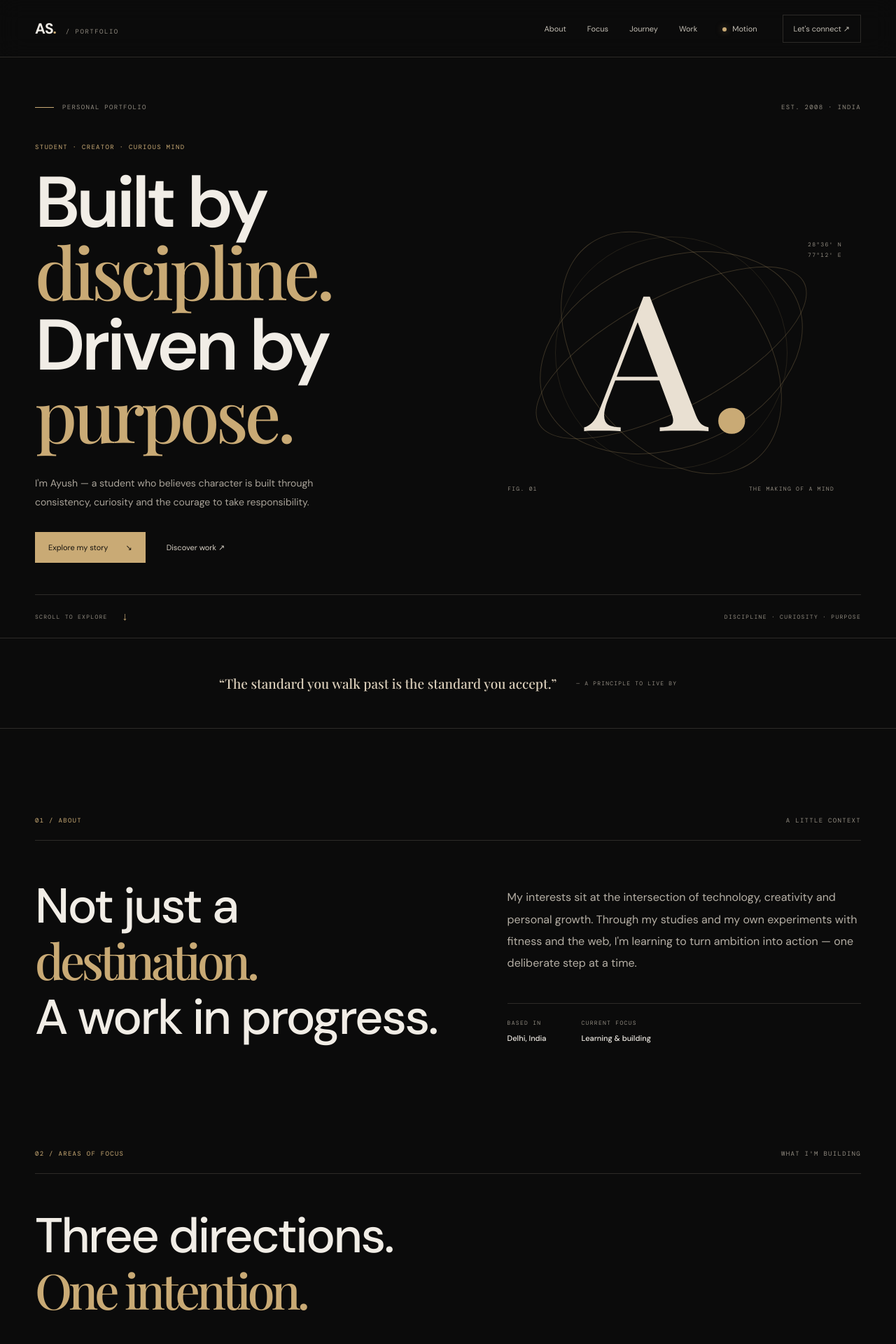
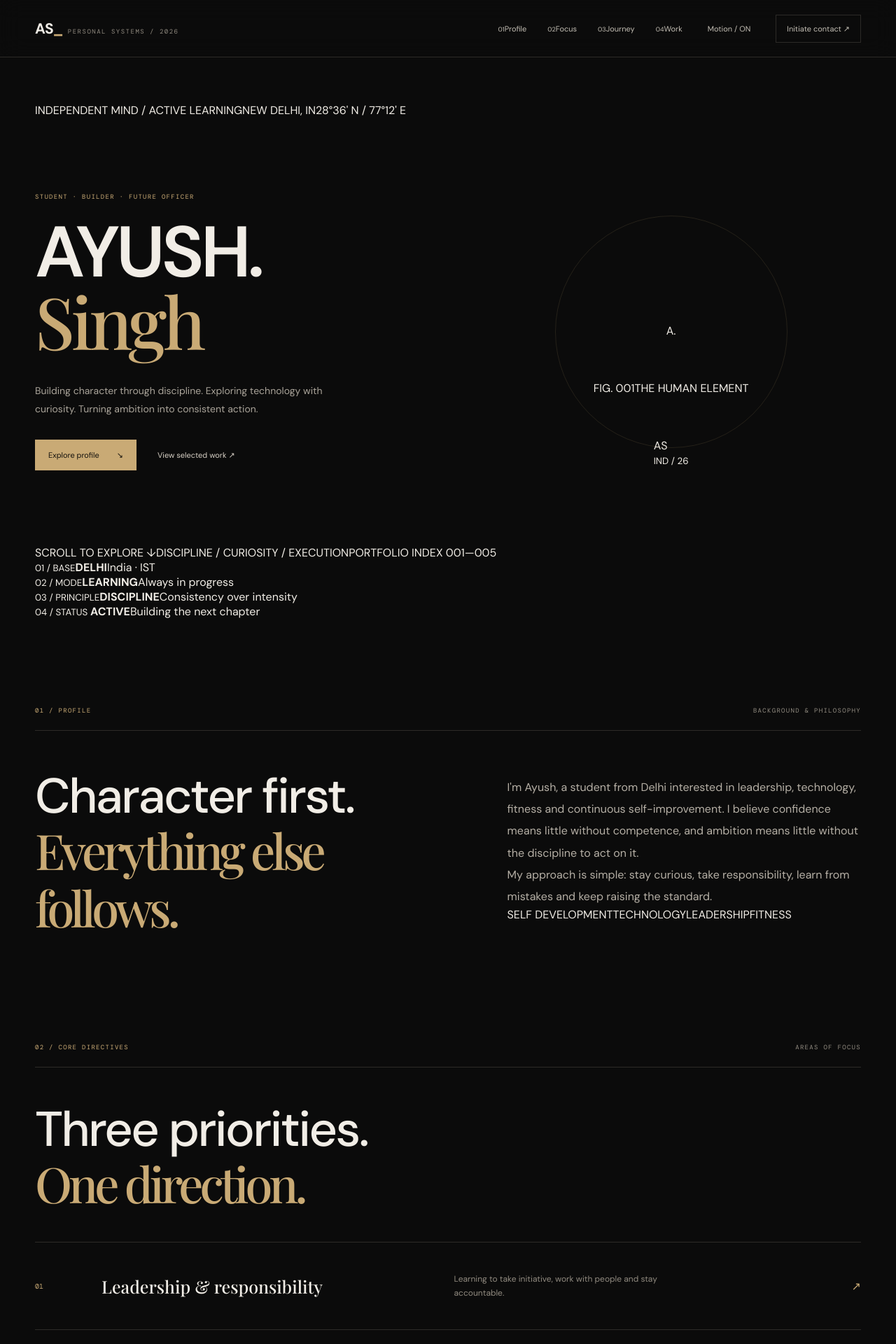
Before and after one commit to ayushsinghrajputt00-del/ayush-singh-portfolio, a React (Vite) app: page / in a window 1280 px wide. Shown: the top 1920 px of the page at 70% size. Built offline with nearby package versions, Linux system fonts and the light colour scheme; a web font is replaced by a local one.

Commit message:
Redesign portfolio with SAAI-inspired technical editorial direction

```diff
--- a/src/main.jsx
+++ b/src/main.jsx
@@ -4,202 +4,108 @@ import { motion, AnimatePresence, useReducedMotion } from "framer-motion";
 import "./styles.css";
 
 const focus = [
-  ["01", "Personal growth", "Learning to take responsibility, work with people and keep improving."],
-  ["02", "Technology", "Exploring web development, digital tools and the craft of building useful things."],
-  ["03", "Personal discipline", "Building consistency through study, physical training and everyday habits."]
+  ["01", "Leadership & responsibility", "Learning to take initiative, work with people and stay accountable."],
+  ["02", "Technology & digital craft", "Building practical skills through web projects, tools and experimentation."],
+  ["03", "Discipline & endurance", "Developing consistency through study, physical training and new challenges."]
 ];
 const journey = [
-  ["Curiosity", "Ask better questions", "Stay open to ideas, people and new perspectives."],
-  ["Consistency", "Show up every day", "Turn small efforts into skills through deliberate practice."],
-  ["Creating", "Make ideas tangible", "Build, experiment, learn from feedback and improve."]
+  ["Curiosity", "Question the obvious", "Explore new ideas, understand how things work and keep learning."],
+  ["Discipline", "Do the work daily", "Build reliable habits through study, training and deliberate practice."],
+  ["Execution", "Turn plans into action", "Create, test, learn from feedback and improve the next attempt."]
 ];
-const projects = [];
 
 function Reveal({ children, delay = 0 }) {
   const reduce = useReducedMotion();
-  return <motion.div initial={reduce ? false : { opacity: 0, y: 22 }} whileInView={{ opacity: 1, y: 0 }} viewport={{ once: true, amount: .15 }} transition={{ duration: .75, delay, ease: [.22, 1, .36, 1] }}>{children}</motion.div>;
+  return <motion.div initial={reduce ? false : { opacity: 0, y: 22 }} whileInView={{ opacity: 1, y: 0 }} viewport={{ once: true, amount: .15 }} transition={{ duration: .7, delay, ease: [.22, 1, .36, 1] }}>{children}</motion.div>;
 }
 
 function Swarm({ onDone }) {
   useEffect(() => {
     const canvas = document.querySelector(".swarm-canvas");
     const ctx = canvas.getContext("2d");
-    let raf = 0, frame = 0, alive = true;
-    let w = innerWidth, h = innerHeight;
-    const dpr = Math.min(devicePixelRatio || 1, 2);
-    const gold = "#c9aa75";
+    let raf = 0, frame = 0, alive = true, w = innerWidth, h = innerHeight;
+    const dpr = Math.min(devicePixelRatio || 1, 2), gold = "#c9aa75";
     const reduced = matchMedia("(prefers-reduced-motion: reduce)").matches;
     const ease = t => 1 - Math.pow(1 - Math.max(0, Math.min(1, t)), 3);
-    const resize = () => {
-      w = innerWidth; h = innerHeight;
-      canvas.width = Math.round(w * dpr); canvas.height = Math.round(h * dpr);
-      canvas.style.width = w + "px"; canvas.style.height = h + "px";
-      ctx.setTransform(dpr, 0, 0, dpr, 0, 0);
-    };
-    resize();
-    addEventListener("resize", resize);
+    const resize = () => { w = innerWidth; h = innerHeight; canvas.width = Math.round(w*dpr); canvas.height = Math.round(h*dpr); canvas.style.width = w+"px"; canvas.style.height = h+"px"; ctx.setTransform(dpr,0,0,dpr,0,0); };
+    resize(); addEventListener("resize", resize);
     document.documentElement.classList.add("swarm-running");
-    const selectors = "header, .eyebrow, .hero-copy, .hero-art, .hero-foot, .quote-band, .section-label, h2, .body-copy, .focus-row, .timeline-row, .empty-work, .contact-foot, .footer";
-    const targets = [...document.querySelectorAll(selectors)].map((el, i) => {
-      const r = el.getBoundingClientRect();
-      const visible = r.bottom > 0 && r.top < h && r.right > 0 && r.left < w;
-      if (!visible || r.width < 2 || r.height < 2) return null;
-      const text = (el.innerText || el.getAttribute("aria-label") || "").replace(/\s+/g, " ").trim().slice(0, 54);
-      return { x:r.left, y:r.top, w:r.width, h:r.height, text, type:el.tagName.toLowerCase(), i };
-    }).filter(Boolean);
-    const palette = ["#f1ede6", "#c9aa75", "#9da9b4", "#d8c7a8"];
-    const agents = Array.from({length:Math.max(12,Math.min(28,targets.length*2))},(_,i)=>({
-      x:w*.5, y:h*.52, sx:w*.5, sy:h*.52, target:i%Math.max(1,targets.length),
-      phase:Math.random()*Math.PI*2, hue:i%palette.length, trail:[]
-    }));
-    const cursor = (x,y,color,scale=1) => {
-      ctx.save(); ctx.translate(x,y); ctx.scale(scale,scale);
-      ctx.fillStyle=color; ctx.strokeStyle="#080807"; ctx.lineWidth=1;
-      ctx.beginPath(); ctx.moveTo(0,0); ctx.lineTo(0,17); ctx.lineTo(5,12); ctx.lineTo(9,21); ctx.lineTo(12,19); ctx.lineTo(8,10); ctx.lineTo(16,9); ctx.closePath(); ctx.fill(); ctx.stroke();
-      ctx.restore();
-    };
-    const draw = () => {
-      if (!alive) return;
-      frame++;
-      const t = frame/(reduced?100:300);
-      const reveal = ease((frame-32)/(reduced?35:205));
-      const fade = frame > (reduced?80:320) ? 1-ease((frame-(reduced?80:320))/(reduced?20:55)) : 1;
-      ctx.clearRect(0,0,w,h);
-      ctx.fillStyle="rgba(5,5,5,.985)"; ctx.fillRect(0,0,w,h);
-      // Fine drafting grid gives the scene a technical, editorial blueprint feel.
-      ctx.save(); ctx.globalAlpha=.12*fade; ctx.strokeStyle=gold; ctx.lineWidth=.5;
-      const step=32;
-      for(let x=(w%step)/2;x<w;x+=step){ctx.beginPath();ctx.moveTo(x,0);ctx.lineTo(x,h);ctx.stroke();}
-      for(let y=(h%step)/2;y<h;y+=step){ctx.beginPath();ctx.moveTo(0,y);ctx.lineTo(w,y);ctx.stroke();}
-      ctx.restore();
-      // Draw a measured page blueprint, then progressively ink its contents.
-      targets.forEach((r,i)=>{
-        const p=ease((frame-24-i*3)/(reduced?40:115));
-        if(p<=0)return;
-        ctx.save(); ctx.globalAlpha=fade*(.18+.82*p);
-        ctx.strokeStyle=i%3===0?"rgba(201,170,117,.9)":"rgba(232,224,210,.48)";
-        ctx.lineWidth=1; ctx.setLineDash([4,5]); ctx.strokeRect(r.x,r.y,r.w,r.h); ctx.setLineDash([]);
-        const sweep=Math.max(0,Math.min(r.w,(r.w+28)*p-28));
-        ctx.fillStyle="rgba(201,170,117,.12)";ctx.fillRect(r.x,r.y,sweep,r.h);
-        ctx.strokeStyle="rgba(201,170,117,.85)";ctx.beginPath();ctx.moveTo(r.x,r.y);ctx.lineTo(r.x+sweep,r.y);ctx.stroke();
-        if(r.text && p>.42){
-          ctx.globalAlpha=fade*Math.min(1,(p-.42)*2.2)*.72;
-          ctx.fillStyle=i%3===0?"#d8bd91":"#d8d2c8";
-          ctx.font=(r.type==="h1"||r.type==="h2"?"600 11px":"9px")+" monospace";
-          const words=r.text.slice(0,46);
-          ctx.fillText(words,r.x+7,Math.min(h-8,r.y+Math.min(r.h-5,18)),Math.max(30,r.w-14));
-        }
-        ctx.restore();
-      });
-      agents.forEach((a,i)=>{
-        const r=targets[a.target] || {x:w*.5,y:h*.5,w:10,h:10};
-        const angle=t*2.1+a.phase;
-        const tx=r.x+r.w*(.12+.76*((i%7)/6));
-        const ty=r.y+r.h*(.18+.64*((i%5)/4));
-        const orbitX=w*.5+Math.cos(angle)*Math.min(w*.36,110+i%5*15);
-        const orbitY=h*.5+Math.sin(angle*1.17)*Math.min(h*.3,90+i%4*14);
-        const blend=ease((frame-18-i*1.8)/(reduced?40:170));
-        a.sx=orbitX+(tx-orbitX)*blend; a.sy=orbitY+(ty-orbitY)*blend;
-        a.x+=(a.sx-a.x)*.12; a.y+=(a.sy-a.y)*.12;
-        a.trail.push([a.x,a.y]); if(a.trail.length>10)a.trail.shift();
-        ctx.beginPath(); a.trail.forEach((p,j)=>j?ctx.lineTo(p[0],p[1]):ctx.moveTo(p[0],p[1]));
-        ctx.strokeStyle=palette[a.hue]+"55";ctx.lineWidth=1;ctx.stroke();
-        cursor(a.x,a.y,palette[a.hue],.72);
-      });
-      // Corner registration marks and a live build readout.
-      ctx.save();ctx.globalAlpha=fade*.85;ctx.strokeStyle=gold;ctx.fillStyle=gold;ctx.lineWidth=1;
-      [[18,18],[w-18,18],[18,h-18],[w-18,h-18]].forEach(([x,y])=>{ctx.beginPath();ctx.moveTo(x-6,y);ctx.lineTo(x+6,y);ctx.moveTo(x,y-6);ctx.lineTo(x,y+6);ctx.stroke();});
-      ctx.font="9px monospace";ctx.fillText("AS / RECONSTRUCTION SEQUENCE",22,h-28);
-      ctx.textAlign="right";ctx.fillText("BUILD "+String(Math.min(100,Math.round(reveal*100))).padStart(3,"0")+"%",w-22,h-28);
-      ctx.restore();
-      if(frame<(reduced?105:380)) raf=requestAnimationFrame(draw);
-      else { document.documentElement.classList.remove("swarm-running"); onDone(); }
-    };
-    raf=requestAnimationFrame(draw);
-    return ()=>{alive=false;cancelAnimationFrame(raf);removeEventListener("resize",resize);document.documentElement.classList.remove("swarm-running");};
-  }, [onDone]);
-  return <canvas className="swarm-canvas" aria-hidden="true" />;
+    const targets = [...document.querySelectorAll("header,.hero-copy,.hero-art,.section-label,h1,h2,.metric-card,.focus-row,.timeline-row,.project-card,.contact-foot")].map((el,i)=>{const r=el.getBoundingClientRect();return r.width>2&&r.height>2&&r.bottom>0&&r.top<h?{x:r.left,y:r.top,w:r.width,h:r.height,i}:null}).filter(Boolean);
+    const colors=["#f1ede6","#c9aa75","#c76b59","#9da9b4"];
+    const agents=Array.from({length:22},(_,i)=>({x:w/2,y:h/2,phase:Math.random()*6.28,target:i%Math.max(1,targets.length),trail:[]}));
+    const draw=()=>{if(!alive)return;frame++;const p=ease((frame-20)/(reduced?35:220));const fade=frame>(reduced?75:300)?1-ease((frame-(reduced?75:300))/(reduced?20:55)):1;
+      ctx.clearRect(0,0,w,h);ctx.fillStyle="rgba(5,6,7,.985)";ctx.fillRect(0,0,w,h);
+      ctx.save();ctx.globalAlpha=.13*fade;ctx.strokeStyle=gold;for(let x=0;x<w;x+=36){ctx.beginPath();ctx.moveTo(x,0);ctx.lineTo(x,h);ctx.stroke()}for(let y=0;y<h;y+=36){ctx.beginPath();ctx.moveTo(0,y);ctx.lineTo(w,y);ctx.stroke()}ctx.restore();
+      targets.forEach((r,i)=>{const q=ease((frame-22-i*3)/(reduced?40:120));if(!q)return;ctx.save();ctx.globalAlpha=fade*(.2+.8*q);ctx.strokeStyle=i%3===0?gold:"#a7a39b";ctx.setLineDash([4,5]);ctx.strokeRect(r.x,r.y,r.w,r.h);ctx.setLineDash([]);ctx.fillStyle="rgba(201,170,117,.12)";ctx.fillRect(r.x,r.y,r.w*q,r.h);ctx.restore()});
+      agents.forEach((a,i)=>{const r=targets[a.target]||{x:w/2,y:h/2,w:1,h:1};const orbit=w/2+Math.cos(frame*.025+a.phase)*Math.min(w*.32,120);const ox=h/2+Math.sin(frame*.03+a.phase)*Math.min(h*.25,80);const tx=r.x+r.w*(.15+.7*(i%6)/5),ty=r.y+r.h*(.2+.6*(i%4)/3);a.x+=(orbit+(tx-orbit)*p-a.x)*.12;a.y+=(ox+(ty-ox)*p-a.y)*.12;a.trail.push([a.x,a.y]);if(a.trail.length>9)a.trail.shift();ctx.beginPath();a.trail.forEach((v,j)=>j?ctx.lineTo(...v):ctx.moveTo(...v));ctx.strokeStyle=colors[i%4]+"66";ctx.stroke();ctx.fillStyle=colors[i%4];ctx.beginPath();ctx.moveTo(a.x,a.y);ctx.lineTo(a.x,a.y+13);ctx.lineTo(a.x+4,a.y+9);ctx.fill()});
+      ctx.fillStyle=gold;ctx.font="9px monospace";ctx.fillText("AS / INTERFACE SEQUENCE",22,h-24);ctx.textAlign="right";ctx.fillText("BUILD "+String(Math.round(p*100)).padStart(3,"0")+"%",w-22,h-24);ctx.textAlign="left";
+      if(frame<(reduced?100:355))raf=requestAnimationFrame(draw);else{document.documentElement.classList.remove("swarm-running");onDone()}
+    };raf=requestAnimationFrame(draw);
+    return()=>{alive=false;cancelAnimationFrame(raf);removeEventListener("resize",resize);document.documentElement.classList.remove("swarm-running")};
+  },[onDone]);
+  return <canvas className="swarm-canvas" aria-hidden="true"/>;
 }
 
 function App() {
-  const [menu, setMenu] = useState(false);
-  const [swarm, setSwarm] = useState(false);
-  const [motionOn, setMotionOn] = useState(true);
-  const finish = React.useCallback(() => setSwarm(false), []);
-  useEffect(() => {
-    const scroll = () => {
-      const max = document.documentElement.scrollHeight - innerHeight;
-      document.documentElement.style.setProperty("--progress", max > 0 ? `${scrollY/max*100}%` : "0%");
-    };
-    addEventListener("scroll", scroll, { passive: true });
-    return () => removeEventListener("scroll", scroll);
-  }, []);
-  const toggleMotion = () => { if (swarm) return; setMotionOn(true); setSwarm(true); };
-  const links = [["About","#about"],["Focus","#focus"],["Journey","#journey"],["Work","#work"]];
+  const [menu,setMenu]=useState(false),[swarm,setSwarm]=useState(false);
+  const finish=React.useCallback(()=>setSwarm(false),[]);
+  useEffect(()=>{const scroll=()=>{const max=document.documentElement.scrollHeight-innerHeight;document.documentElement.style.setProperty("--progress",max>0?scrollY/max*100+"%":"0%")};addEventListener("scroll",scroll,{passive:true});scroll();return()=>removeEventListener("scroll",scroll)},[]);
+  const links=[["01","Profile","#about"],["02","Focus","#focus"],["03","Journey","#journey"],["04","Work","#work"]];
   return <>
-    <div className="progress" />
+    <div className="progress"/>
     <header className="header">
-      <a className="brand" href="#top">AS<span>.</span><small> / PORTFOLIO</small></a>
-      <button className="menu-button" onClick={() => setMenu(!menu)} aria-label="Toggle menu">☰</button>
-      <nav className={menu ? "nav open" : "nav"}>
-        {links.map(([t,h]) => <a key={h} href={h} onClick={() => setMenu(false)}>{t}</a>)}
-        <button className="motion-button" onClick={toggleMotion} disabled={swarm}><i className={motionOn ? "dot live" : "dot"} />{swarm ? "Building…" : "Motion"}</button>
-        <a className="nav-cta" href="#contact">Let's connect ↗</a>
-      </nav>
+      <a className="brand" href="#top">AS<span>_</span><small>PERSONAL SYSTEMS / 2026</small></a>
+      <button className="menu-button" onClick={()=>setMenu(!menu)} aria-label="Toggle menu">☰</button>
+      <nav className={menu?"nav open":"nav"}>{links.map(([n,t,h])=><a key={h} href={h} onClick={()=>setMenu(false)}><small>{n}</small>{t}</a>)}<button className="motion-button" onClick={()=>setSwarm(true)} disabled={swarm}><i/> {swarm?"Building…":"Motion / ON"}</button><a className="nav-cta" href="#contact">Initiate contact ↗</a></nav>
     </header>
-
     <main id="top">
       <section className="hero shell">
-        <div className="eyebrow"><span /> PERSONAL PORTFOLIO <b>EST. 2008 · INDIA</b></div>
+        <div className="hero-topline"><span><i/> INDEPENDENT MIND / ACTIVE LEARNING</span><span>NEW DELHI, IN</span><span>28°36' N / 77°12' E</span></div>
         <div className="hero-grid">
           <div className="hero-copy">
-            <p className="gold-label">STUDENT · CREATOR · CURIOUS MIND</p>
-            <h1>Built by<br/><em>discipline.</em><br/>Driven by<br/><em>purpose.</em></h1>
-            <p className="hero-desc">I'm Ayush — a student who believes character is built through consistency, curiosity and the courage to take responsibility.</p>
-            <div className="hero-links"><a className="button" href="#about">Explore my story <span>↘</span></a><a className="under-link" href="#work">Discover work ↗</a></div>
+            <p className="gold-label">STUDENT · BUILDER · FUTURE OFFICER</p>
+            <h1>AYUSH<span className="red-dot">.</span><br/><em>Singh</em></h1>
+            <p className="hero-desc">Building character through discipline. Exploring technology with curiosity. Turning ambition into consistent action.</p>
+            <div className="hero-links"><a className="button" href="#about">Explore profile <span>↘</span></a><a className="under-link" href="#work">View selected work ↗</a></div>
           </div>
-          <div className="hero-art" aria-label="Abstract gold monogram A">
-            <div className="ring ring-a"/><div className="ring ring-b"/><div className="ring ring-c"/>
-            <div className="monogram">A<span>.</span></div>
-            <div className="coordinates">28°36' N<br/>77°12' E</div>
-            <div className="art-caption"><span>FIG. 01</span><span>THE MAKING OF A MIND</span></div>
+          <div className="hero-art">
+            <div className="art-grid"/><div className="orbit orbit-a"/><div className="orbit orbit-b"/><div className="portrait-mark">A<span>.</span></div>
+            <div className="art-index"><span>FIG. 001</span><span>THE HUMAN ELEMENT</span></div>
+            <div className="art-stamp">AS<br/><small>IND / 26</small></div>
           </div>
         </div>
-        <div className="hero-foot"><span>SCROLL TO EXPLORE</span><b>↓</b><span>DISCIPLINE · CURIOSITY · PURPOSE</span></div>
+        <div className="hero-bottom"><span>SCROLL TO EXPLORE ↓</span><span>DISCIPLINE / CURIOSITY / EXECUTION</span><span>PORTFOLIO INDEX 001—005</span></div>
       </section>
-
-      <div className="quote-band"><p>“The standard you walk past is the standard you accept.”</p><span>— A PRINCIPLE TO LIVE BY</span></div>
-
+      <section className="metrics shell">
+        <div className="metric-card"><small>01 / BASE</small><strong>DELHI</strong><span>India · IST</span></div>
+        <div className="metric-card"><small>02 / MODE</small><strong>LEARNING</strong><span>Always in progress</span></div>
+        <div className="metric-card"><small>03 / PRINCIPLE</small><strong>DISCIPLINE</strong><span>Consistency over intensity</span></div>
+        <div className="metric-card"><small>04 / STATUS</small><strong><i/> ACTIVE</strong><span>Building the next chapter</span></div>
+      </section>
       <section className="section shell" id="about">
-        <Reveal><div className="section-label"><span>01 / ABOUT</span><span>A LITTLE CONTEXT</span></div></Reveal>
-        <div className="about-grid">
-          <Reveal><h2>Not just a<br/><em>destination.</em><br/>A work in progress.</h2></Reveal>
-          <Reveal delay={.12}><div className="body-copy"><p>My interests sit at the intersection of technology, creativity and personal growth. Through my studies and my own experiments with fitness and the web, I'm learning to turn ambition into action — one deliberate step at a time.</p><div className="meta"><div><small>BASED IN</small><b>Delhi, India</b></div><div><small>CURRENT FOCUS</small><b>Learning & building</b></div></div></div></Reveal>
+        <Reveal><div className="section-label"><span>01 / PROFILE</span><span>BACKGROUND & PHILOSOPHY</span></div></Reveal>
+        <div className="about-grid"><Reveal><h2>Character first.<br/><em>Everything else follows.</em></h2></Reveal><Reveal delay={.1}><div className="body-copy"><p>I'm Ayush, a student from Delhi interested in leadership, technology, fitness and continuous self-improvement. I believe confidence means little without competence, and ambition means little without the discipline to act on it.</p><p>My approach is simple: stay curious, take responsibility, learn from mistakes and keep raising the standard.</p><div className="profile-tags"><span>SELF DEVELOPMENT</span><span>TECHNOLOGY</span><span>LEADERSHIP</span><span>FITNESS</span></div></div></Reveal></div>
+      </section>
+      <section className="section shell" id="focus">
+        <Reveal><div className="section-label"><span>02 / CORE DIRECTIVES</span><span>AREAS OF FOCUS</span></div><h2 className="section-heading">Three priorities.<br/><em>One direction.</em></h2></Reveal>
+        <div className="focus-list">{focus.map(([n,t,d],i)=><Reveal key={n} delay={i*.07}><article className="focus-row"><span className="number">{n}</span><h3>{t}</h3><p>{d}</p><b>↗</b></article></Reveal>)}</div>
+      </section>
+      <section className="section shell" id="journey">
+        <Reveal><div className="section-label"><span>03 / DEVELOPMENT LOG</span><span>LEARNING IN PROGRESS</span></div><h2 className="section-heading">Progress is a practice.<br/><em>Not a finish line.</em></h2></Reveal>
+        <div className="timeline">{journey.map(([t,s,d],i)=><Reveal key={t} delay={i*.1}><article className="timeline-row"><span className="number">0{i+1}</span><div><h3>{t}</h3><p>{s}</p><small>{d}</small></div><b>↗</b></article></Reveal>)}</div>
+      </section>
+      <section className="section shell" id="work">
+        <Reveal><div className="section-label"><span>04 / SELECTED WORK</span><span>PROJECT ARCHIVE</span></div><div className="work-title"><h2 className="section-heading">Proof of <em>practice.</em></h2><span>01—03 / INDEX</span></div></Reveal>
+        <div className="project-grid">
+          <Reveal><article className="project-card"><div className="project-visual visual-one"><span>AS / 001</span><b>01</b><i>WEB</i></div><div className="project-meta"><small>PERSONAL PLATFORM / 2026</small><h3>Personal Portfolio</h3><p>A digital home for my story, interests, experiments and future work.</p><span>REACT · VITE · DESIGN</span></div></article></Reveal>
+          <Reveal delay={.08}><article className="project-card"><div className="project-visual visual-two"><span>AS / 002</span><b>02</b><i>ENDURANCE</i></div><div className="project-meta"><small>PERSONAL CHALLENGE / 2026</small><h3>Endurance & Cycling</h3><p>Building fitness through measurable challenges, consistency and reflection.</p><span>FITNESS · DISCIPLINE · PROGRESS</span></div></article></Reveal>
+          <Reveal delay={.16}><article className="project-card"><div className="project-visual visual-three"><span>AS / 003</span><b>03</b><i>EXPERIMENTS</i></div><div className="project-meta"><small>ONGOING / OPEN ENDED</small><h3>Digital Experiments</h3><p>Learning by making: testing tools, exploring ideas and improving through iteration.</p><span>RESEARCH · BUILD · ITERATE</span></div></article></Reveal>
         </div>
       </section>
-
-      <section className="section shell" id="focus">
-        <Reveal><div className="section-label"><span>02 / AREAS OF FOCUS</span><span>WHAT I'M BUILDING</span></div><h2 className="section-heading">Three directions.<br/><em>One intention.</em></h2></Reveal>
-        <div className="focus-list">{focus.map(([n,t,d],i)=><Reveal key={n} delay={i*.07}><article className="focus-row"><span className="number">{n}</span><h3>{t}</h3><p>{d}</p><b>↗</b></article></Reveal>)}</div>
-      </section>
-
-      <section className="section shell" id="journey">
-        <Reveal><div className="section-label"><span>03 / THE JOURNEY</span><span>LEARNING IN PROGRESS</span></div><h2 className="section-heading">Grounded in learning.<br/><em>Aiming higher.</em></h2></Reveal>
-        <div className="timeline">{journey.map(([t,s,d],i)=><Reveal key={t} delay={i*.1}><article className="timeline-row"><span className="number">0{i+1}</span><div><h3>{t}</h3><p>{s}</p><small>{d}</small></div><b>✳</b></article></Reveal>)}</div>
-      </section>
-
-      <section className="section shell" id="work">
-        <Reveal><div className="section-label"><span>04 / SELECTED WORK</span><span>THE WORK SPEAKS</span></div><div className="work-title"><h2 className="section-heading">Ideas into <em>action.</em></h2><span>(00)</span></div></Reveal>
-        <Reveal><div className="empty-work"><div className="star">✳</div><div><h3>The next chapter is being built.</h3><p>This space is reserved for real projects, experiments and things worth sharing. No imaginary client list. We have enough fiction on the internet already.</p></div><small>WORK IN PROGRESS / 2026</small></div></Reveal>
-      </section>
-
-      <section className="contact shell" id="contact">
-        <Reveal><div className="section-label"><span>05 / CONTACT</span><span>OPEN TO GOOD CONVERSATIONS</span></div><p className="gold-label">HAVE SOMETHING IN MIND?</p><h2>Let's make<br/><em>it matter.</em></h2><div className="contact-foot"><div><p>I'd love to connect. Whether it's an idea, an opportunity or just a good conversation, feel free to reach out.</p><div className="contact-details"><a href="mailto:ayushsinghrajputt00@gmail.com">ayushsinghrajputt00@gmail.com</a><a href="tel:+919354895707">+91 93548 95707</a></div></div><div className="contact-links"><a className="button" href="https://www.instagram.com/iiuss__/" target="_blank" rel="noreferrer">Instagram @iiuss__ ↗</a><a className="social-link" href="https://github.com/ayushsinghrajputt00-del" target="_blank" rel="noreferrer">GitHub ↗</a></div></div></Reveal>
-      </section>
+      <section className="contact shell" id="contact"><Reveal><div className="section-label"><span>05 / DIRECT CONNECT</span><span>OPEN TO GOOD CONVERSATIONS</span></div><p className="gold-label">HAVE AN IDEA OR OPPORTUNITY?</p><h2>Let's build<br/><em>something real.</em></h2><div className="contact-foot"><div><p>For collaborations, opportunities or a thoughtful conversation, reach out directly.</p><div className="contact-details"><a href="mailto:ayushsinghrajput00@gmail.com">ayushsinghrajput00@gmail.com</a><a href="tel:+919354895707">+91 93548 95707</a></div></div><div className="contact-links"><a className="button" href="https://www.instagram.com/iiuss__/" target="_blank" rel="noreferrer">Instagram ↗</a><a className="social-link" href="https://github.com/ayushsinghrajputt00-del" target="_blank" rel="noreferrer">GitHub ↗</a></div></div></Reveal></section>
     </main>
-    <footer className="footer shell"><a className="brand" href="#top">AS<span>.</span></a><span>© {new Date().getFullYear()} AYUSH SINGH</span><a href="https://www.instagram.com/iiuss__/" target="_blank" rel="noreferrer">INSTAGRAM ↗</a><a href="#top">BACK TO TOP ↑</a><small>MADE WITH INTENTION.</small></footer>
-    <AnimatePresence>{swarm && <Swarm onDone={finish}/>}</AnimatePresence>
+    <footer className="footer shell"><a className="brand" href="#top">AS<span>_</span></a><span>© {new Date().getFullYear()} AYUSH SINGH / INDIA</span><a href="https://www.instagram.com/iiuss__/" target="_blank" rel="noreferrer">INSTAGRAM ↗</a><a href="#top">BACK TO TOP ↑</a><small>BUILT WITH INTENTION.</small></footer>
+    <AnimatePresence>{swarm&&<Swarm onDone={finish}/>}</AnimatePresence>
   </>;
 }
-
 createRoot(document.getElementById("root")).render(<React.StrictMode><App/></React.StrictMode>);
```
